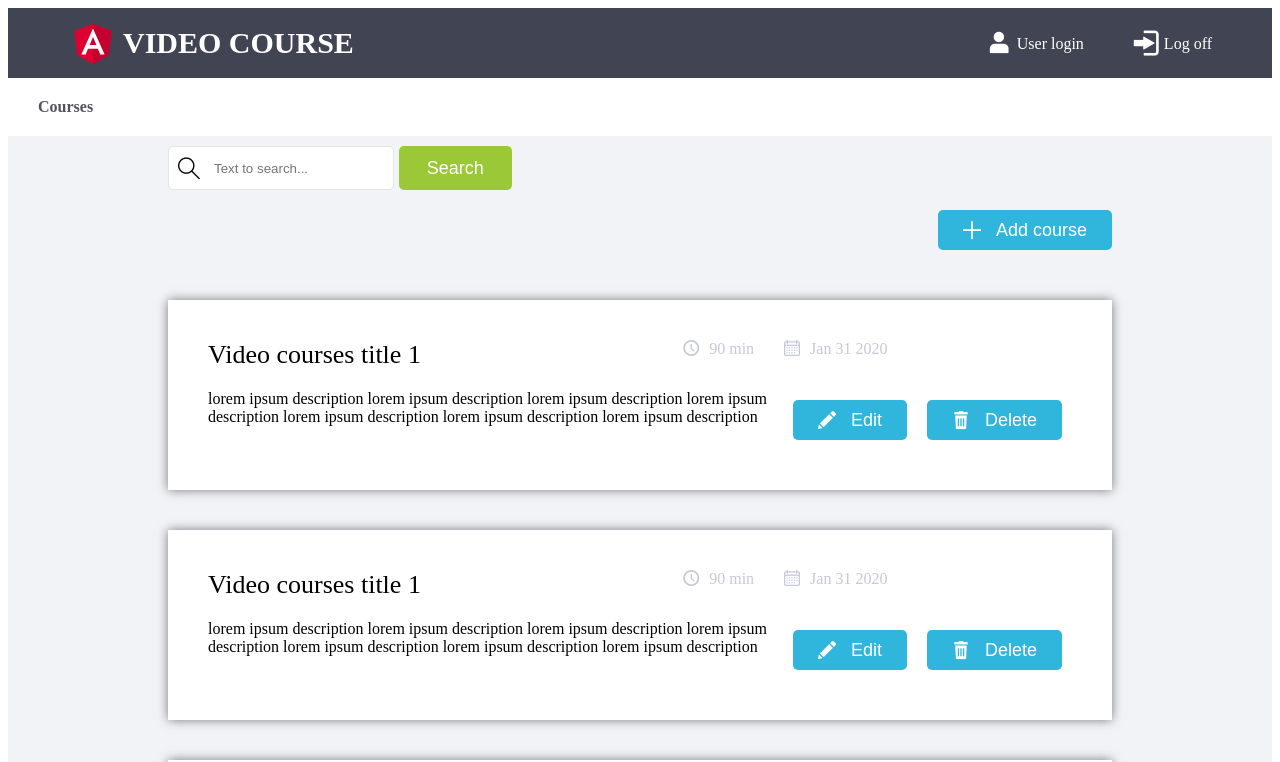
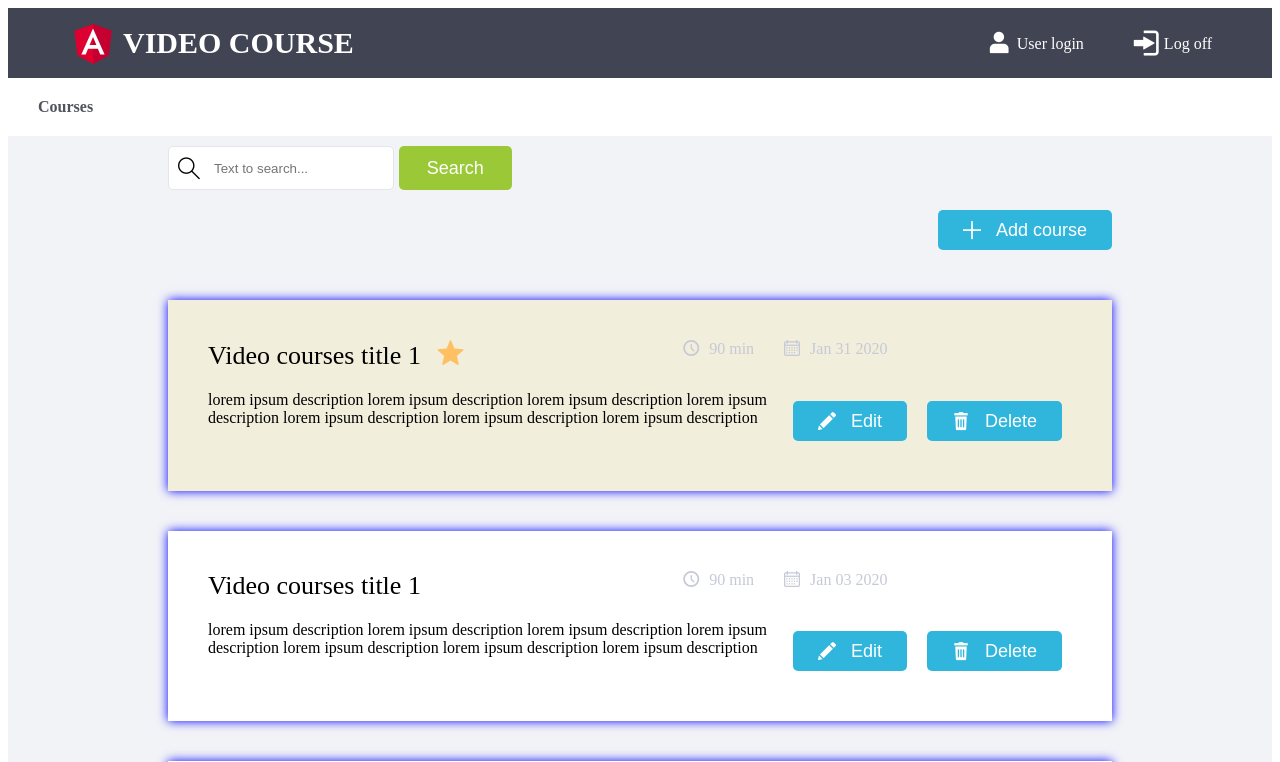
Before and after one commit to kafka0238/secondsecret, an Angular app: page / in a window 1280 px wide. Shown: the top 762 px of the page. Built offline with nearby package versions, Linux system fonts and the light colour scheme.

Commit message:
use directive and change font for icons

```diff
--- a/src/app/components/courses-page/courses-list/change-border.directive.ts
+++ b/src/app/components/courses-page/courses-list/change-border.directive.ts
@@ -1,10 +1,42 @@
-import { Directive } from '@angular/core';
+import {Directive, ElementRef, Input, OnInit} from '@angular/core';
+import { Course } from '../../util/course';
 
 @Directive({
   selector: '[appChangeBorder]'
 })
-export class ChangeBorderDirective {
+export class ChangeBorderDirective implements OnInit {
 
-  constructor() { }
+  @Input() course: Course;
+  isFreshCourse: boolean;
+  isUpComingCourse: boolean;
+
+  constructor(
+    private el: ElementRef
+  ) {
+  }
+
+  ngOnInit() {
+    console.log(this.course);
+    this.isFreshCourse = this.checkCourseFresh();
+    this.isUpComingCourse = this.checkCourseUpComing();
+    if (this.isFreshCourse) {
+      this.el.nativeElement.style.boxShadow = '0 0 10px green';
+    } else if (this.isUpComingCourse) {
+      this.el.nativeElement.style.boxShadow = '0 0 10px blue';
+    }
+  }
+
+  checkCourseFresh(): boolean {
+    const currentDate = new Date();
+    const twoWeakBeforeCurrent = new Date(Date.now() - 3600 * 1000 * 24 * 14);
+    return this.course.creationDate < currentDate && this.course.creationDate >= twoWeakBeforeCurrent;
+  }
+
+  checkCourseUpComing(): boolean {
+    const currentDate = new Date();
+    console.log(currentDate);
+    console.log(this.course.creationDate > currentDate);
+    return this.course.creationDate > currentDate;
+  }
 
 }
--- a/src/app/components/courses-page/courses-list/courses-element/courses-element.component.scss
+++ b/src/app/components/courses-page/courses-list/courses-element/courses-element.component.scss
@@ -6,6 +6,19 @@
   box-shadow:  0 0 10px rgba(0,0,0,0.5);
   margin: 40px 10px;
   padding: 40px;
+
+  &.top-rated {
+    background-color: #eac5001c;
+
+    .course-name {
+      &:after {
+        font-family: IconFontFamily, sans-serif;
+        content: "\e901";
+        margin-left: 10px;
+        color: #ffbf63;
+      }
+    }
+  }
 
   .course-name {
     width: 45%;
--- a/src/app/components/courses-page/courses-list/courses-element/courses-element.component.ts
+++ b/src/app/components/courses-page/courses-list/courses-element/courses-element.component.ts
@@ -1,4 +1,4 @@
-import {Component, EventEmitter, Input, OnInit, Output} from '@angular/core';
+import {Component, Directive, EventEmitter, Host, Input, OnInit, Output} from '@angular/core';
 import {Course} from '../../../util/course';
 
 @Component({
@@ -11,7 +11,9 @@ export class CoursesElementComponent implements OnInit {
   @Output() deleteCourseEvent = new EventEmitter<number>();
   @Input() course: Course;
 
-  constructor() { }
+  constructor() {
+    console.log(this.course, 'elem');
+  }
 
   ngOnInit() {
     this.logTitle('createCourseElement');
--- a/src/app/components/courses-page/courses-list/courses-list.component.html
+++ b/src/app/components/courses-page/courses-list/courses-list.component.html
@@ -1,2 +1,12 @@
-<app-courses-element *ngFor="let course of coursesArray" [course]="course" (deleteCourseEvent)="deleteCourse($event)"></app-courses-element>
-<div class="load-more">LOAD MORE</div>
+<section *ngIf="coursesArray.length">
+  <app-courses-element *ngFor="let course of coursesArray"
+                       [course]="course"
+                       [ngClass]="course.topRated ? 'top-rated': ''"
+                       appChangeBorder
+                       (deleteCourseEvent)="deleteCourse($event)">
+  </app-courses-element>
+  <div class="load-more">LOAD MORE</div>
+</section>
+<section *ngIf="!coursesArray.length">
+  <div class="no-data">NO DATA. FEEL FREE TO ADD NEW COURSE</div>
+</section>
--- a/src/app/components/courses-page/courses-list/courses-list.component.scss
+++ b/src/app/components/courses-page/courses-list/courses-list.component.scss
@@ -11,4 +11,12 @@
     color: #8ba5ed;
     cursor: pointer;
   }
+  .no-data {
+    display: flex;
+    justify-content: center;
+    background: white;
+    box-shadow:  0 0 10px rgba(0,0,0,0.5);
+    margin: 40px 10px;
+    padding: 30px;
+  }
 }
--- a/src/app/components/courses-page/courses-list/courses-list.component.ts
+++ b/src/app/components/courses-page/courses-list/courses-list.component.ts
@@ -9,15 +9,15 @@ import { Course } from '../../util/course';
 export class CoursesListComponent implements OnInit {
 
   coursesArray = [
-    new Course({id: 1, title: 'Video courses title 1', creationDate: new Date(2019, 12, 31), durationMin: 90,
+    new Course({id: 1, title: 'Video courses title 1', creationDate: new Date(2020, 0, 31), durationMin: 90,
       description: 'lorem ipsum description lorem ipsum description lorem ipsum description lorem ipsum description lorem ipsum ' +
-      'description lorem ipsum description lorem ipsum description '}),
-    new Course({id: 1, title: 'Video courses title 1', creationDate: new Date(2019, 12, 31), durationMin: 90,
+      'description lorem ipsum description lorem ipsum description ', topRated: true}),
+    new Course({id: 1, title: 'Video courses title 1', creationDate: new Date(2020, 0, 3), durationMin: 90,
       description: 'lorem ipsum description lorem ipsum description lorem ipsum description lorem ipsum description lorem ipsum ' +
-        'description lorem ipsum description lorem ipsum description '}),
-    new Course({id: 1, title: 'Video courses title 1', creationDate: new Date(2019, 12, 31), durationMin: 90,
+        'description lorem ipsum description lorem ipsum description ', topRated: false}),
+    new Course({id: 1, title: 'Video courses title 1', creationDate: new Date(2019, 11, 10), durationMin: 90,
       description: 'lorem ipsum description lorem ipsum description lorem ipsum description lorem ipsum description lorem ipsum ' +
-        'description lorem ipsum description lorem ipsum description '})
+        'description lorem ipsum description lorem ipsum description ', topRated: false})
   ];
   constructor() { }
 
--- a/src/app/components/util/course.ts
+++ b/src/app/components/util/course.ts
@@ -14,6 +14,7 @@ export class Course implements CourseInterface {
   creationDate: Date;
   durationMin: number;
   description: string;
+  topRated: boolean;
 
   constructor(course: Course) {
     this.id = course.id;
@@ -21,6 +22,7 @@ export class Course implements CourseInterface {
     this.creationDate = course.creationDate;
     this.durationMin = course.durationMin;
     this.description = course.description;
+    this.topRated = course.topRated;
   }
 
 }
```
Also changed, not shown: src/assets/fonts/iconsFont.ttf.
